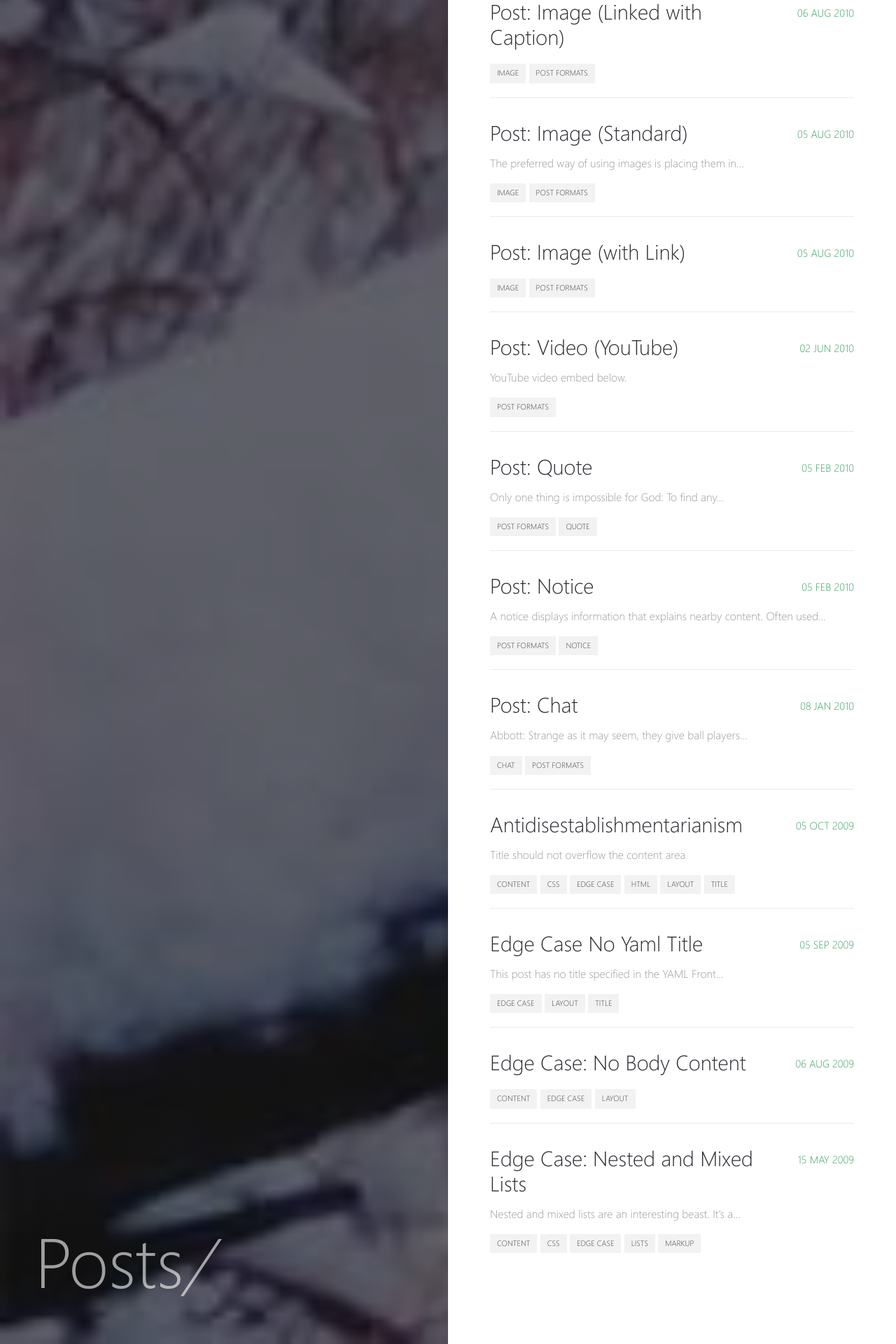
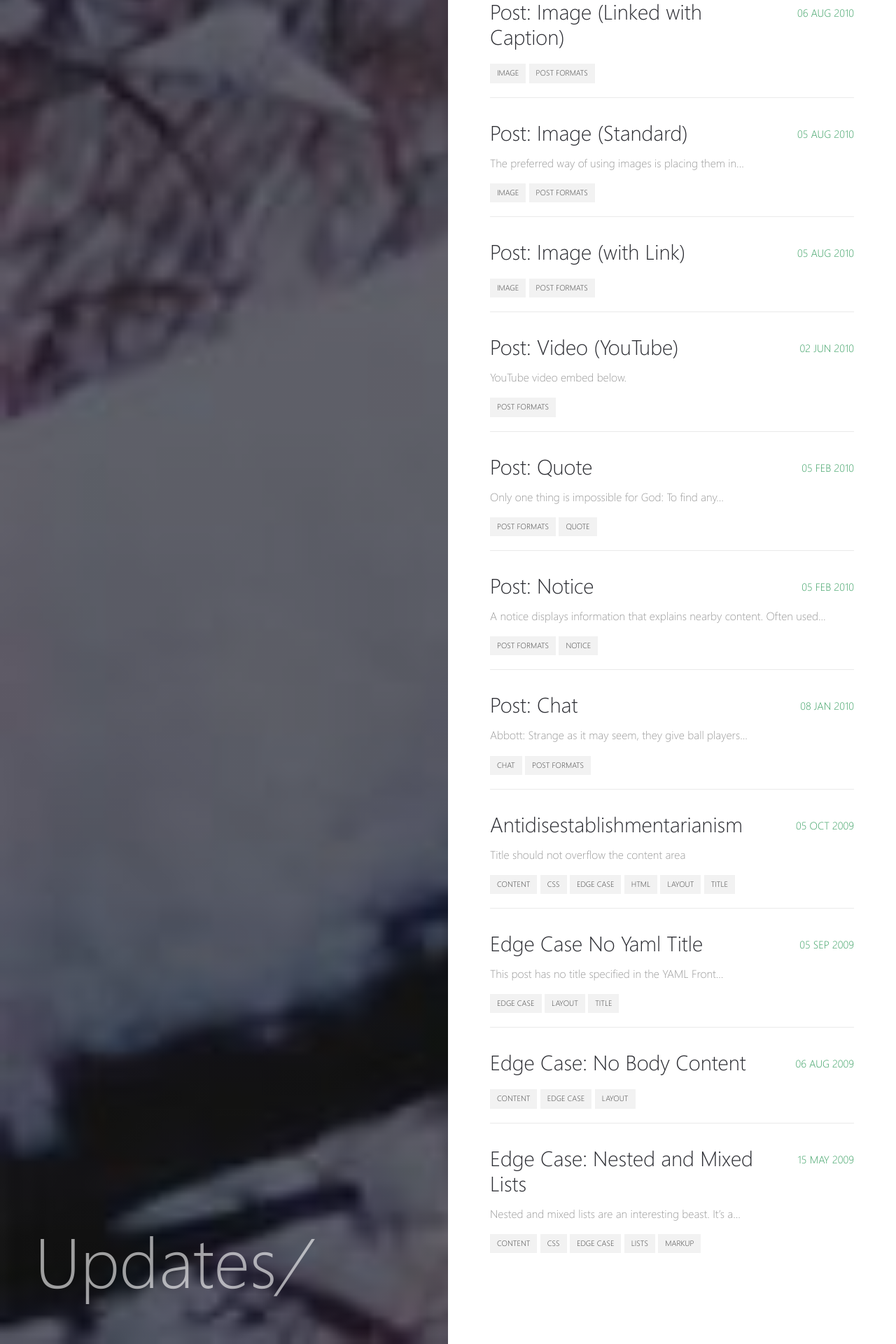
Before and after one commit to pbgrillo/FES, a Jekyll site: the page built from _pages/posts.md, in a window 1280 px wide. Shown: the part 2884-4804 px from the top of the page at 70% size. Built offline with Jekyll 4.4.1, drawn with Linux system fonts in a browser that asks for light colours.

Commit message:
Update posts.md

```diff
--- a/_pages/posts.md
+++ b/_pages/posts.md
@@ -1,6 +1,6 @@
 ---
 layout: post-list
-title: Posts
-description: "List of posts"
+title: Updates
+description: "List Of Updates"
 permalink: /posts.html
 ---
```
